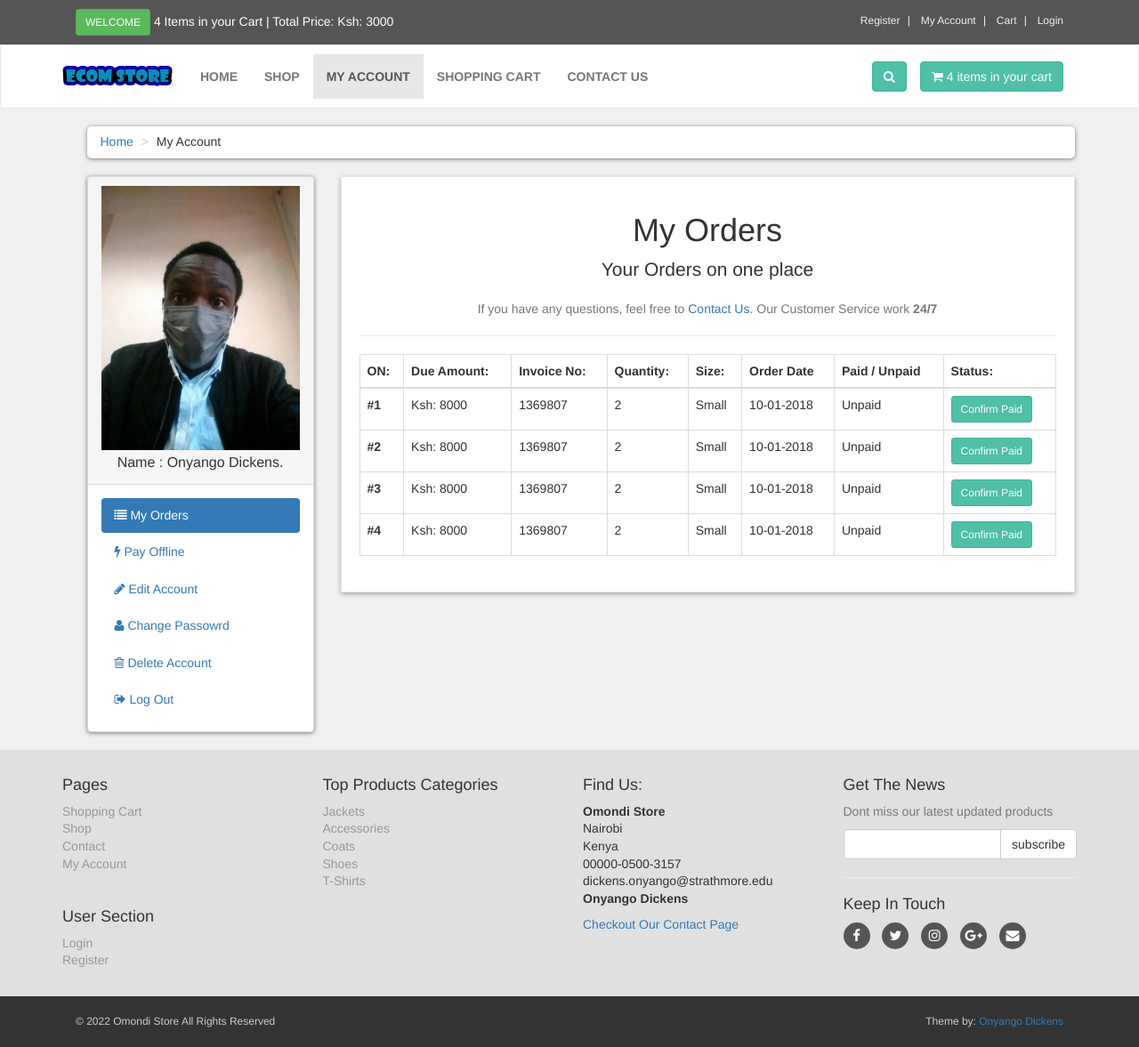
After one commit to d-kens/Ecommerce-Store, a PHP site: page /customer/my_account.php?my_orders in a window 1280 px wide. The commit adds this page. Shown: the whole page at 89% size. Run offline with PHP 8.4, Linux system fonts and the light colour scheme.

Commit message:
User Account Page - 1

```diff
--- a/customer/includes/footer.php
+++ b/customer/includes/footer.php
@@ -5,17 +5,17 @@
 
                     <h4>Pages</h4>
                     <ul><!--ul Begin-->
-                        <li><a href="cart.php">Shopping Cart</a></li>
-                        <li><a href="shop.php">Shop</a></li>
-                        <li><a href="contact.php">Contact</a></li>
-                        <li><a href="checkout.php">My Account</a></li>
+                        <li><a href="../cart.php">Shopping Cart</a></li>
+                        <li><a href="../shop.php">Shop</a></li>
+                        <li><a href="../contact.php">Contact</a></li>
+                        <li><a href="my_account.php">My Account</a></li>
                     </ul><!--ul end-->
                     <br>
 
                     <h4>User Section</h4>
                     <ul><!--ul Begin-->
-                        <li><a href="checkout.php">Login</a></li>
-                        <li><a href="customer_register.php">Register</a></li>
+                        <li><a href="../checkout.php">Login</a></li>
+                        <li><a href="../customer_register.php">Register</a></li>
                     </ul><!--ul end-->
 
                     <hr class="hidden-md hidden-lg hidden-sm">
--- a/customer/includes/sidebar.php
+++ b/customer/includes/sidebar.php
@@ -1,40 +1,78 @@
 
-<div class="panel panel-default sidebar-menu"><!--"panel panel-default sidebar-menu begin-->
-    <div class="panel-heading"><!--panel-heading begin-->
-        <h3 class="panel-title">Products Categories</h3>
+<div class="panel panel-default sidebar-menu"><!--panel panel-default sidebar-menu begin-->
+
+    <div class="panel-heading"><!--panel-heading begint-->
+
+        <center><!--center begin-->
+
+            <img src="customer_images/omond.jpg" alt="Profile Picture" class="img-responsive">
+
+        </center><!--center end-->
+
+        <h3 align="center" class="panel-title"><!--panel-title begin-->
+
+            Name : Onyango Dickens.
+
+        </h3><!--panel-title end-->
+
     </div><!--panel-heading end-->
 
     <div class="panel-body"><!--panel-body begin-->
-        <ul class="nav nav-pills nav-stacked category-menu"><!--nav nav-pills nav-stacked category-menu begin-->
 
-            <li><a href="">Jackets</a></li>
-            <li><a href="">Accessories</a></li>
-            <li><a href="">Shoes</a></li>
-            <li><a href="">Coats</a></li>
-            <li><a href="">T-Shirts</a></li>
+        <ul class="nav-pills nav-stacked nav"><!--nav-pills nav-stacked nav begin-->
 
-        </ul><!--nav nav-pills nav-stacked category-menu end-->
+            <li class="<?php if(isset($_GET['my_orders'])) {echo"active";} ?>">
+                    <a href="my_account.php?my_orders">
+
+                        <i class="fa fa-list"></i> My Orders
+
+                    </a>
+            </li>
+
+            <li class="<?php if(isset($_GET['pay_offline'])) {echo"active";} ?>">
+                    <a href="my_account.php?pay_offline">
+
+                        <i class="fa fa-bolt"></i> Pay Offline
+
+                    </a>
+            </li>
+
+            <li class="<?php if(isset($_GET['edit_account'])) {echo"active";} ?>">
+                    <a href="my_account.php?edit_account">
+
+                        <i class="fa fa-pencil"></i> Edit Account
+
+                    </a>
+            </li>
+
+            <li class="<?php if(isset($_GET['change_pass'])) {echo"active";} ?>">
+                    <a href="my_account.php?change_pass">
+
+                        <i class="fa fa-user"></i> Change Passowrd
+
+                    </a>
+            </li>
+
+            <li class="<?php if(isset($_GET['delete_account'])) {echo"active";} ?>">
+                    <a href="my_account.php?delete_account">
+
+                        <i class="fa fa-trash-o"></i> Delete Account
+
+                    </a>
+            </li>
+
+            <li>
+                    <a href="logout.php">
+
+                        <i class="fa fa-sign-out"></i> Log Out
+
+                    </a>
+            </li>
+
+
+
+        </ul><!--nav-pills nav-stacked nav end-->
+
     </div><!--panel-body end-->
 
-
-</div><!--"panel panel-default sidebar-menu end-->
-
-
-<div class="panel panel-default sidebar-menu"><!--"panel panel-default sidebar-menu begin-->
-    <div class="panel-heading"><!--panel-heading begin-->
-        <h3 class="panel-title">Categories</h3>
-    </div><!--panel-heading end-->
-
-    <div class="panel-body"><!--panel-body begin-->
-        <ul class="nav nav-pills nav-stacked category-menu"><!--nav nav-pills nav-stacked category-menu begin-->
-
-            <li><a href="">Men</a></li>
-            <li><a href="">Women</a></li>
-            <li><a href="">Kids</a></li>
-            <li><a href="">Pets & Others</a></li>
-
-        </ul><!--nav nav-pills nav-stacked category-menu end-->
-    </div><!--panel-body end-->
-
-
-</div><!--"panel panel-default sidebar-menu end-->
+</div><!--panel panel-default sidebar-menu end-->
--- /dev/null
+++ b/customer/my_account.php
@@ -0,0 +1,197 @@
+<!DOCTYPE html>
+<html lang="en">
+    <head>
+        <meta charset="UTF-8">
+        <meta http-equiv="X-UA-Compatible" content="IE=edge">
+        <meta name="viewport" content="width=device-width, initial-scale=1.0">
+
+        <link rel="stylesheet" href="styles/bootstrap-337.min.css">
+
+        <!--Font awesome-->
+        <link rel="stylesheet" href="font-awsome/css/font-awesome.min.css">
+        <!--Custom CSS file-->
+        <link rel="stylesheet" href="styles/style.css">
+
+        <title>Ecommerce Store</title>
+
+    </head>
+    <body>
+
+        <div id="top"> <!--Top Begin-->
+            <div class="container"><!--Container Begin-->
+
+                <div class="col-md-6 offer"><!--col-md-6 offer begin -->
+
+                    <a href="" class="btn btn-success btn-sm">Welcome</a>
+                    <a href="checkout.php">4 Items in your Cart | Total Price: Ksh: 3000</a>
+
+                </div><!--col-md-6 offer end-->
+
+                <div class="col-md-6"><!--col-md-6 begin-->
+
+                    <ul class="menu"><!--cmenu begin-->
+                        <li>
+                            <a href="../customer_register.php">Register</a>
+                        </li>
+                        <li>
+                            <a href="my_account.php">My Account</a>
+                        </li>
+                        <li>
+                            <a href="../cart.php">Cart</a>
+                        </li>
+                        <li>
+                            <a href="../checkout.php">Login</a>
+                        </li>
+                    </ul><!--cmenu end-->
+
+                </div><!--col-md-6 end-->
+
+            </div><!--Container End-->
+        </div><!--Top end-->
+
+        <div id="navbar" class="navbar navbar-default"><!-- navbar navbar-default begin-->
+
+            <div class="container"><!--Container begin-->
+
+                <div class="navbar-header"><!--Navbar-header begin-->
+
+                    <a href="index.php" class="navbar-brand home"><!--Navbar-brand home begin-->
+
+                        <img src="images/ecom-store-logo.png" alt="Store-Logo" class="hidden-xs">
+                        <img src="images/ecom-store-logo-mobile.png" alt="Store-Logo" class="visible-xs">
+
+                    </a><!--Navbar-brand home ends-->
+                    <button class="navbar-toggle" data-toggle="collapse" data-target="#navigation">
+                        <span class="sr-only">Toggle Navigation</span>
+                        <i class="fa fa-align-justify"></i>
+                    </button>
+                    <button class="navbar-toggle" data-toggle="collapse" data-target="#navigation">
+                        <span class="sr-only">Toggle Search</span>
+                        <i class="fa fa-search"></i>
+                    </button>
+
+                </div><!--Nabar-header end-->
+
+                <div class="navbar-collapse collapse" id="navigation"><!--navbar-collapse collapse begin-->
+
+                    <div class="padding-nav"><!--padding-nav begin-->
+
+                        <ul class="nav navbar-nav left"><!--nav navbar-nav left begin-->
+
+                            <li>
+                                <a href="../index.php">Home</a>
+                            </li>
+                            <li>
+                                <a href="../shop.php">Shop</a>
+                            </li>
+                            <li class="active">
+                                <a href="my_account.php">My Account</a>
+                            </li>
+                            <li>
+                                <a href="../cart.php">Shopping Cart</a>
+                            </li>
+                            <li>
+                                <a href="../contact.php">Contact Us</a>
+                            </li>
+
+                        </ul><!--nav navbar-nav left end-->
+
+                    </div><!--padding-nav end-->
+
+                    <a href="cart.php" class="btn navbar-btn btn-primary right"><!--btn navbar-btn btn-primary right begin-->
+
+                        <i class="fa fa-shopping-cart"></i>
+                        <span>4 items in your cart</span>
+
+                    </a><!--btn navbar-btn btn-primary right end-->
+
+                    <div class="navbar-collapse collapse right"><!--navbar-collapse collapse right begin-->
+
+                        <button class="btn btn-primary navbar-btn" type="button" data-toggle="collapse" data-target="#search"><!--btn btn-primary navbar-btn begin-->
+
+                            <span class="sr-only">Toggle Search</span>
+                            <i class="fa fa-search"></i>
+
+                        </button><!--btn btn-primary navbar-btn end-->
+
+                    </div><!--navbar-collapse collapse right end-->
+
+                    <div class="collapse clearfix" id="search"><!--collapse clearfix begin-->
+
+                        <form action="result.php" method="get" class="navbar-form"><!--navbar-form begin-->
+
+                            <div class="input-group"><!--input-group begin-->
+
+                                <input type="text" class="form-control" name="user_querry" placeholder="search" required>
+
+                                <span class="input-group-btn"><!--input-group-btn begin-->
+                                    <button type="submit" name="search" value="search" class="btn btn-primary"><!--btn btn-primary begin-->
+
+                                        <i class="fa fa-search"></i>
+
+                                    </button><!--btn btn-primary end-->
+                                </span><!--input-group-btn end-->
+
+                            </div><!--input-group end-->
+
+                        </form><!--navbar-form end-->
+
+                    </div><!--collapse clearfix end-->
+
+                </div><!--navbar-collapse collapse end-->
+
+            </div><!--Container end-->
+
+        </div><!-- navbar navbar-default end-->
+
+        <div id="content"><!--content begin-->
+            <div class="container"><!--container begin-->
+                <div class="col-md-12"><!--col-md-12 begin-->
+
+                    <ul class="breadcrumb"><!--breadcrumb begin-->
+                        <li><a href="../index.php">Home</a></li>
+                        <li>My Account</li>
+                    </ul><!--breadcrumb end-->
+
+                </div><!--col-md-12 end-->
+                <div class="col-md-3"><!--col-md-3 begin-->
+
+                    <!--side bar-->
+                    <?php
+
+                    include("includes/sidebar.php");
+
+                    ?>
+
+                </div><!--col-md-3 end-->
+
+                <div class="col-md-9"><!--col-md-9 begin-->
+
+                    <div class="box"><!--box begin-->
+
+                        <?php
+                            if(isset($_GET['my_orders'])){
+                                include("my_orders.php");
+                            }
+                        ?>
+
+                    </div><!--box end-->
+
+                </div><!--col-md-9 end-->
+
+            </div><!--container end-->
+        </div><!--content end-->
+
+
+
+        <!--Footer-->
+        <?php
+
+        include("includes/footer.php");
+
+        ?>
+
+        <script src="js/jquery-331.min.js"></script>
+        <script src="js/bootstrap-337.min.js"></script>
+    </body>
+</html>
--- /dev/null
+++ b/customer/my_orders.php
@@ -0,0 +1,105 @@
+<center><!--center begin-->
+    <h1>My Orders</h1>
+
+    <p class="lead">Your Orders on one place</p>
+
+    <p class="text-muted">
+        If you have any questions, feel free to <a href="../contact.php">Contact Us</a>. Our Customer Service work <strong>24/7</strong>
+    </p>
+
+</center><!--center end-->
+
+<hr>
+
+<div class="table-responsive"><!--table-responsive begin-->
+
+    <table class="table table-bordered table-hover"><!--table table-bordered table-hover begin-->
+
+        <thead><!--thead begin-->
+
+            <tr><!--tr begin-->
+
+                <th>ON: </th>
+                <th>Due Amount: </th>
+                <th>Invoice No: </th>
+                <th>Quantity: </th>
+                <th>Size: </th>
+                <th>Order Date</th>
+                <th>Paid / Unpaid</th>
+                <th>Status: </th>
+
+            </tr><!--tr end-->
+
+        </thead><!--thead end-->
+
+        <tbody><!--tbody begin-->
+
+            <tr><!--tr begin-->
+                <th>#1</th>
+
+                <td>Ksh: 8000</td>
+                <td> 1369807</td>
+                <td> 2 </td>
+                <td> Small </td>
+                <td> 10-01-2018 </td>
+                <td> Unpaid </td>
+
+                <td>
+                    <a href="confirm.php" target="_blank" class="btn btn-primary btn-sm"> Confirm Paid </a>
+                </td>
+
+            </tr><!--tr end-->
+
+            <tr><!--tr begin-->
+                <th>#2</th>
+
+                <td>Ksh: 8000</td>
+                <td> 1369807</td>
+                <td> 2 </td>
+                <td> Small </td>
+                <td> 10-01-2018 </td>
+                <td> Unpaid </td>
+
+                <td>
+                    <a href="confirm.php" target="_blank" class="btn btn-primary btn-sm"> Confirm Paid </a>
+                </td>
+
+            </tr><!--tr end-->
+
+            <tr><!--tr begin-->
+                <th>#3</th>
+
+                <td>Ksh: 8000</td>
+                <td> 1369807</td>
+                <td> 2 </td>
+                <td> Small </td>
+                <td> 10-01-2018 </td>
+                <td> Unpaid </td>
+
+                <td>
+                    <a href="confirm.php" target="_blank" class="btn btn-primary btn-sm"> Confirm Paid </a>
+                </td>
+
+            </tr><!--tr end-->
+
+            <tr><!--tr begin-->
+                <th>#4</th>
+
+                <td>Ksh: 8000</td>
+                <td> 1369807</td>
+                <td> 2 </td>
+                <td> Small </td>
+                <td> 10-01-2018 </td>
+                <td> Unpaid </td>
+
+                <td>
+                    <a href="confirm.php" target="_blank" class="btn btn-primary btn-sm"> Confirm Paid </a>
+                </td>
+
+            </tr><!--tr end-->
+
+        </tbody><!--tbody end-->
+
+    </table><!--table table-bordered table-hover end-->
+
+</div><!--table-responsive end-->
--- a/includes/footer.php
+++ b/includes/footer.php
@@ -8,7 +8,7 @@
                         <li><a href="cart.php">Shopping Cart</a></li>
                         <li><a href="shop.php">Shop</a></li>
                         <li><a href="contact.php">Contact</a></li>
-                        <li><a href="checkout.php">My Account</a></li>
+                        <li><a href="customer/my_account.php">My Account</a></li>
                     </ul><!--ul end-->
                     <br>
 
```
Also changed, not shown: customer/confirm.php (added, +252 -0 lines), customer/customer_images/omond.jpg (added).
